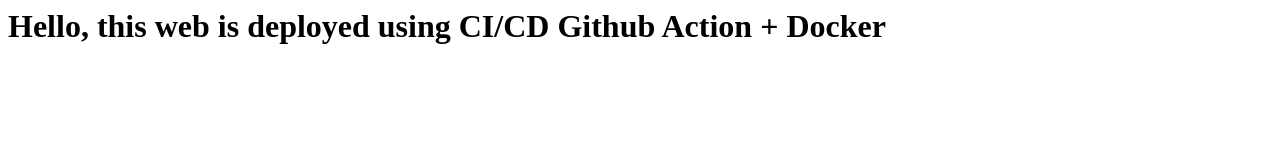
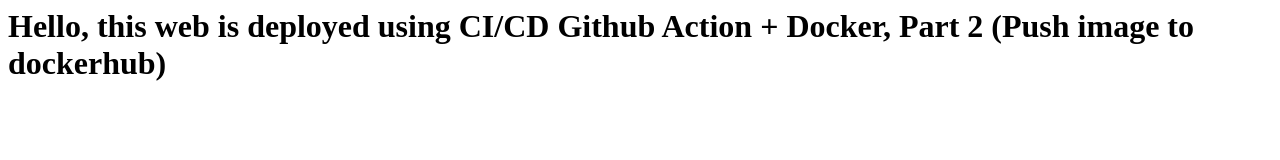
Before and after one commit to ISMAILABDURRAHIMNF/explore-github-actions, a plain HTML site: page index.html in a window 1280 px wide. Drawn offline with Linux system fonts and the light colour scheme.

Commit message:
Update index.html

```diff
--- a/index.html
+++ b/index.html
@@ -1 +1 @@
-<h1>Hello, this web is deployed using CI/CD Github Action + Docker</h1>
+<h1>Hello, this web is deployed using CI/CD Github Action + Docker, Part 2 (Push image to dockerhub)</h1>
```
